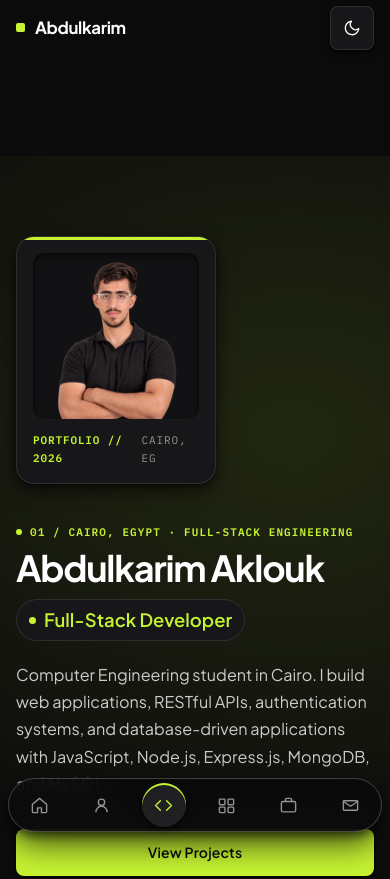
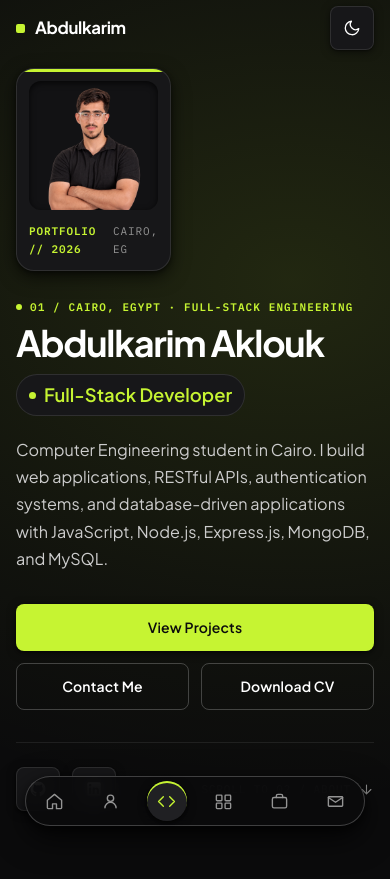
Before and after one commit to abdulkarimaklouk/my-portfolio, a plain HTML site: page docs/design/prototypes/index.html in a window 390 px wide. Shown: the top 879 px of the page. Drawn offline with Linux system fonts and the light colour scheme.

Commit message:
fix(prototype): clean up legacy backgrounds and stabilize navigation dock

```diff
--- a/docs/design/prototypes/index.html
+++ b/docs/design/prototypes/index.html
@@ -35,8 +35,6 @@
 <body>
     <a href="#main" class="skip-link">Skip to main content</a>
 
-    <!-- Subtle 3D Ambient Particle Field Canvas -->
-    <canvas id="particle-canvas" class="particle-canvas" aria-hidden="true"></canvas>
 
     <!-- Global Header & Floating Navigation Dock -->
     <header class="header" id="header">
@@ -45,19 +43,6 @@
                 <span class="nav__logo-mark" aria-hidden="true"></span>
                 <span>Abdulkarim</span>
             </a>
-
-            <div class="nav__actions">
-                <span class="nav__proto-badge">ELECTRIC ELEGANCE · ATMOSPHERIC</span>
-                <button type="button" class="theme-toggle" id="theme-button" aria-label="Switch to light theme" aria-pressed="false">
-                    <svg class="theme-toggle__icon theme-toggle__icon--moon" viewBox="0 0 24 24" fill="none" stroke="currentColor" stroke-width="1.75" stroke-linecap="round" stroke-linejoin="round" aria-hidden="true">
-                        <path d="M21 12.79A9 9 0 1 1 11.21 3 7 7 0 0 0 21 12.79z"/>
-                    </svg>
-                    <svg class="theme-toggle__icon theme-toggle__icon--sun" viewBox="0 0 24 24" fill="none" stroke="currentColor" stroke-width="1.75" stroke-linecap="round" stroke-linejoin="round" aria-hidden="true">
-                        <circle cx="12" cy="12" r="4"/>
-                        <path d="M12 2v2M12 20v2M4.93 4.93l1.41 1.41M17.66 17.66l1.41 1.41M2 12h2M20 12h2M6.34 17.66l-1.41 1.41M19.07 4.93l-1.41 1.41"/>
-                    </svg>
-                </button>
-            </div>
 
             <div class="nav__menu" id="nav-menu">
                 <ul class="nav__list">
@@ -110,6 +95,19 @@
                         </a>
                     </li>
                 </ul>
+            </div>
+
+            <div class="nav__actions">
+                <span class="nav__proto-badge">ELECTRIC ELEGANCE · ATMOSPHERIC</span>
+                <button type="button" class="theme-toggle" id="theme-button" aria-label="Switch to light theme" aria-pressed="false">
+                    <svg class="theme-toggle__icon theme-toggle__icon--moon" viewBox="0 0 24 24" fill="none" stroke="currentColor" stroke-width="1.75" stroke-linecap="round" stroke-linejoin="round" aria-hidden="true">
+                        <path d="M21 12.79A9 9 0 1 1 11.21 3 7 7 0 0 0 21 12.79z"/>
+                    </svg>
+                    <svg class="theme-toggle__icon theme-toggle__icon--sun" viewBox="0 0 24 24" fill="none" stroke="currentColor" stroke-width="1.75" stroke-linecap="round" stroke-linejoin="round" aria-hidden="true">
+                        <circle cx="12" cy="12" r="4"/>
+                        <path d="M12 2v2M12 20v2M4.93 4.93l1.41 1.41M17.66 17.66l1.41 1.41M2 12h2M20 12h2M6.34 17.66l-1.41 1.41M19.07 4.93l-1.41 1.41"/>
+                    </svg>
+                </button>
             </div>
         </nav>
     </header>
--- a/docs/design/prototypes/main.js
+++ b/docs/design/prototypes/main.js
@@ -43,6 +43,7 @@
 
   /* =============== SCROLL HEADER & THROTTLED SCROLL-SPY =============== */
   const header = document.getElementById("header");
+  const navMenu = document.getElementById("nav-menu");
   const sections = Array.from(document.querySelectorAll("main section[id]"));
   const navLinks = Array.from(document.querySelectorAll(".nav__menu a[href^='#']"));
 
@@ -57,8 +58,12 @@
   function updateScrollState() {
     scrollTicking = false;
 
+    const isScrolled = window.scrollY > 32;
     if (header) {
-      header.classList.toggle("scroll-header", window.scrollY > 32);
+      header.classList.toggle("scroll-header", isScrolled);
+    }
+    if (navMenu) {
+      navMenu.classList.toggle("nav__menu--scrolled", isScrolled);
     }
 
     const scrollProbe = window.scrollY + window.innerHeight * 0.35;
--- a/docs/design/prototypes/styles.css
+++ b/docs/design/prototypes/styles.css
@@ -506,13 +506,25 @@ html.light-theme .particle-canvas {
   width: 100%;
   height: var(--header-height);
   z-index: var(--z-fixed);
+  transition: box-shadow var(--motion-duration-base) var(--motion-ease-in-out);
+}
+
+.header::before {
+  content: "";
+  position: absolute;
+  inset: 0;
+  background-color: transparent;
   border-bottom: 1px solid transparent;
+  pointer-events: none;
+  z-index: -1;
   transition: background-color var(--motion-duration-base) var(--motion-ease-in-out),
               border-color var(--motion-duration-base) var(--motion-ease-in-out),
-              box-shadow var(--motion-duration-base) var(--motion-ease-in-out);
-}
-
-.header.scroll-header {
+              box-shadow var(--motion-duration-base) var(--motion-ease-in-out),
+              backdrop-filter var(--motion-duration-base) var(--motion-ease-in-out),
+              -webkit-backdrop-filter var(--motion-duration-base) var(--motion-ease-in-out);
+}
+
+.header.scroll-header::before {
   background-color: var(--color-surface-translucent);
   backdrop-filter: blur(14px);
   -webkit-backdrop-filter: blur(14px);
@@ -592,10 +604,9 @@ html.light-theme .particle-canvas {
 html.light-theme .theme-toggle__icon--moon { display: none; }
 html.light-theme .theme-toggle__icon--sun { display: block; }
 
-/* Floating Bottom Navigation Dock */
+/* Floating Navigation Dock (Dual-State: Hero Bottom Dock <-> Scrolled Top Header) */
 .nav__menu {
   position: fixed;
-  bottom: var(--space-5);
   left: 50%;
   transform: translateX(-50%);
   width: calc(100% - 24px);
@@ -608,6 +619,26 @@ html.light-theme .theme-toggle__icon--sun { display: block; }
   border: 1px solid var(--color-border-strong);
   box-shadow: var(--shadow-elevation-3);
   z-index: var(--z-fixed);
+
+  /* Initial Position: bottom-centered floating dock */
+  top: calc(100vh - 4.75rem);
+  top: calc(100svh - 4.75rem);
+
+  /* Smooth, stable transition between bottom and top positions */
+  transition: top var(--motion-duration-slow) var(--motion-ease-out),
+              padding var(--motion-duration-fast) var(--motion-ease-out),
+              max-width var(--motion-duration-fast) var(--motion-ease-out),
+              background-color var(--motion-duration-base) var(--motion-ease-in-out),
+              border-color var(--motion-duration-base) var(--motion-ease-in-out),
+              box-shadow var(--motion-duration-base) var(--motion-ease-in-out);
+}
+
+/* Scrolled Position (Desktop >= 768px): Dock transitions smoothly into the Header */
+.header.scroll-header .nav__menu,
+.nav__menu.nav__menu--scrolled {
+  top: 0.5rem; /* 8px from top of viewport; centered inside 64px header, 0px clipped */
+  padding: 0.25rem 0.5rem;
+  max-width: 380px;
 }
 
 .nav__list {
@@ -672,6 +703,21 @@ html.light-theme .theme-toggle__icon--sun { display: block; }
     opacity: 1;
     transform: translateX(-50%) translateY(0);
   }
+
+  /* Scrolled State: Tooltip flips cleanly beneath the top navigation dock */
+  .header.scroll-header .nav__link::after,
+  .nav__menu--scrolled .nav__link::after {
+    bottom: auto;
+    top: calc(100% + 10px);
+    transform: translateX(-50%) translateY(-4px);
+  }
+
+  .header.scroll-header .nav__link:hover::after,
+  .header.scroll-header .nav__link:focus-visible::after,
+  .nav__menu--scrolled .nav__link:hover::after,
+  .nav__menu--scrolled .nav__link:focus-visible::after {
+    transform: translateX(-50%) translateY(0);
+  }
 }
 
 /* ==========================================================================
@@ -682,7 +728,7 @@ html.light-theme .theme-toggle__icon--sun { display: block; }
   display: flex;
   align-items: center;
   padding-top: calc(var(--header-height) + var(--space-8));
-  padding-bottom: var(--space-16);
+  padding-bottom: 7.5rem;
   position: relative;
   overflow: hidden;
   isolation: isolate;
@@ -1839,12 +1885,32 @@ html.light-theme .theme-toggle__icon--sun { display: block; }
 
   .hero {
     min-height: auto;
-    padding-top: calc(var(--header-height) + var(--space-6));
-    padding-bottom: var(--space-12);
+    padding-top: calc(var(--header-height) + var(--space-3));
+    padding-bottom: 7.5rem;
+  }
+
+  .hero__grid {
+    gap: var(--space-5);
   }
 
   .hero__portrait-frame {
-    max-width: 220px;
+    max-width: 175px;
+    padding: var(--space-3);
+  }
+
+  .nav__menu {
+    top: calc(100vh - 4.25rem);
+    top: calc(100svh - 4.25rem);
+    width: calc(100% - 16px);
+    max-width: 360px;
+    padding: 0.25rem 0.5rem;
+  }
+
+  .header.scroll-header .nav__menu,
+  .nav__menu.nav__menu--scrolled {
+    top: calc(var(--header-height) + 0.5rem);
+    width: calc(100% - 16px);
+    max-width: 360px;
   }
 
   .work__container {
@@ -1872,7 +1938,7 @@ html.light-theme .theme-toggle__icon--sun { display: block; }
   }
 
   .hero__portrait-frame {
-    max-width: 200px;
+    max-width: 155px;
   }
 
   .hero__cta-group {
@@ -1904,9 +1970,7 @@ html.light-theme .theme-toggle__icon--sun { display: block; }
   }
 
   .nav__menu {
-    bottom: var(--space-3);
-    width: calc(100% - 16px);
-    padding: 0.25rem 0.5rem;
+    max-width: 340px;
   }
 
   .nav__list {
@@ -1914,8 +1978,8 @@ html.light-theme .theme-toggle__icon--sun { display: block; }
   }
 
   .nav__link {
-    width: 44px;
-    height: 44px;
+    width: 40px;
+    height: 40px;
   }
 }
 
```
